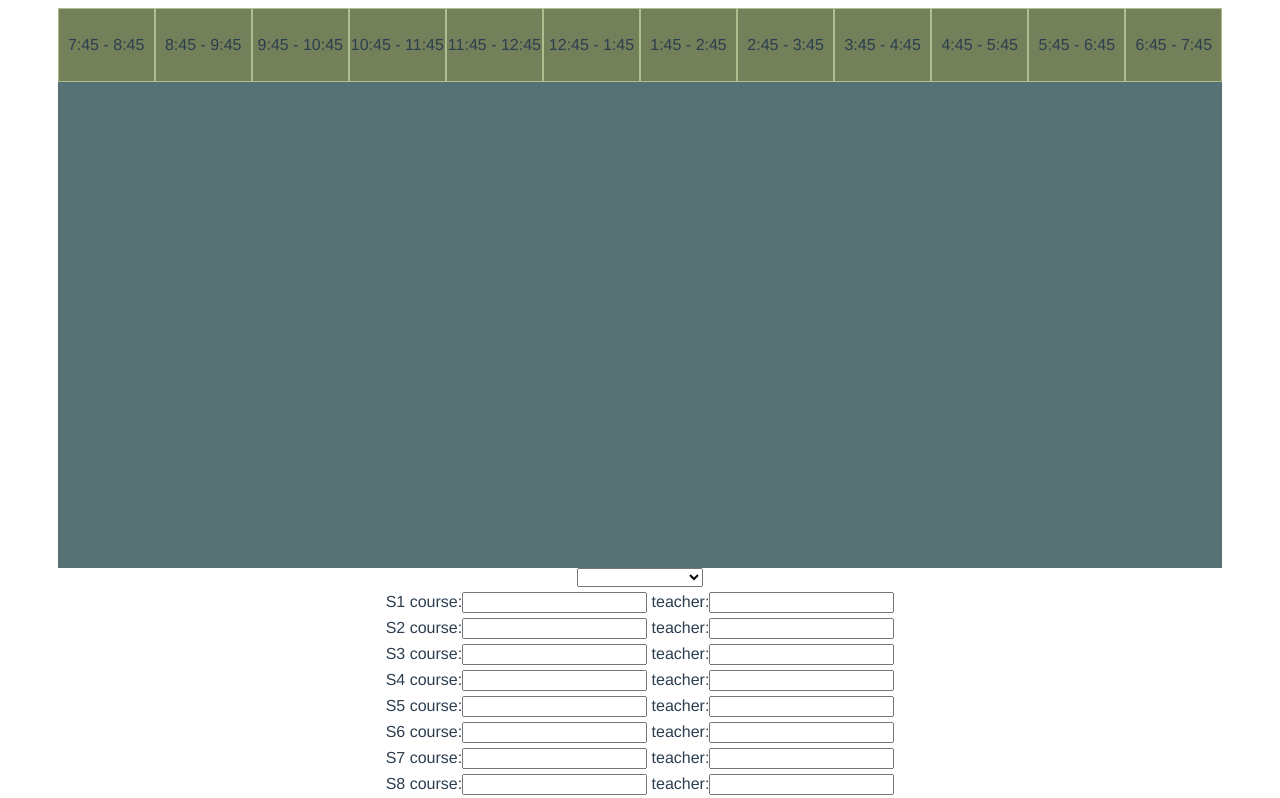
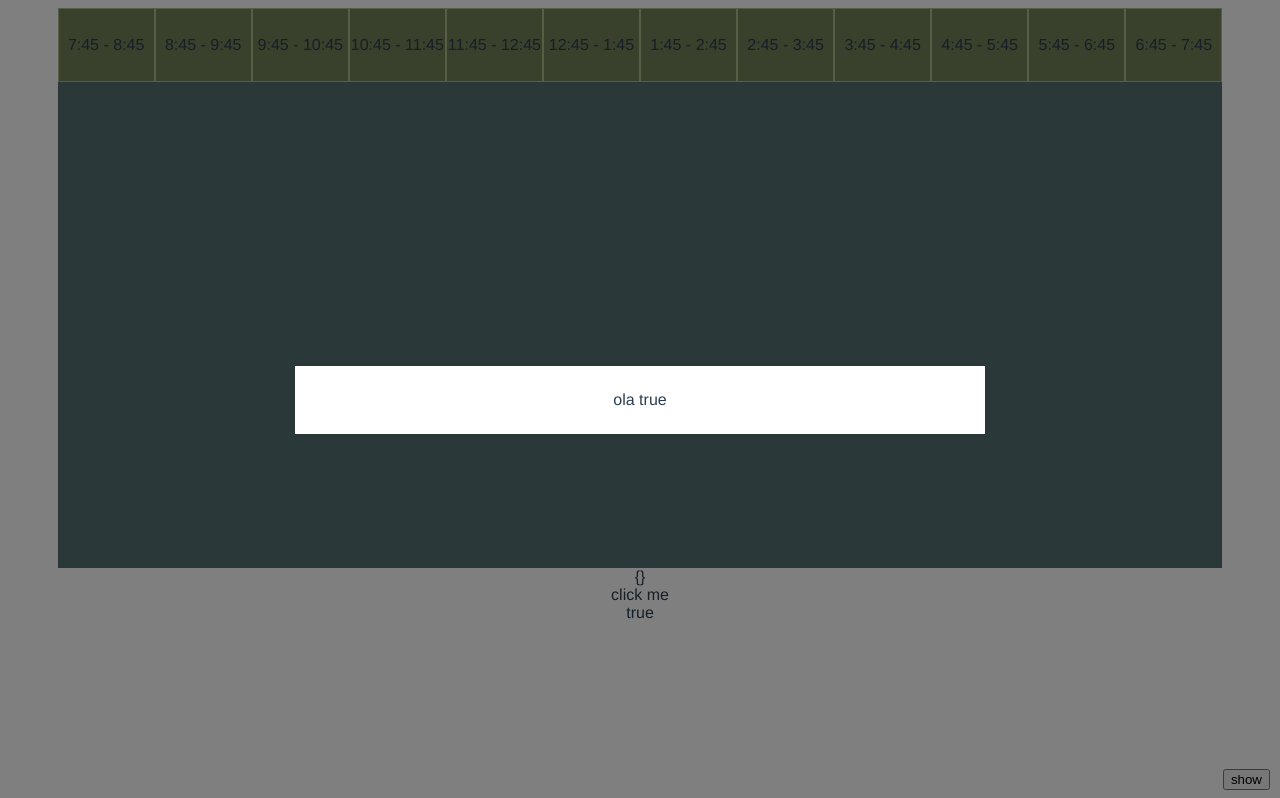
Before and after one commit to inuwyze/timetable, a Vue app: page / in a window 1280 px wide. Shown: the top 798 px of the page. Built offline with nearby package versions, Linux system fonts and the light colour scheme.

Commit message:
component[modal,searchSelect]]

```diff
--- a/src/App.vue
+++ b/src/App.vue
@@ -2,13 +2,17 @@
   <div id="app" >
 
     <timeTable/>
-    <select v-model='sel'>
-      <option value="s">ok brdfdfdfdfdfdfo</option>
-    </select>
-    <slotInput />
+
+    <slotInput v-show="true"/>
+
     <courseCard />
+    <!-- <searchSelect /> -->
 
-
+    <modal v-model="show">
+      ola
+    </modal>
+    <div @click="show=true">click me</div>
+    {{show}}
 
   </div>
 </template>
@@ -17,6 +21,7 @@
 import slotInput from './components/slotInput'
 import timeTable from './components/timeTable'
 import courseCard from './components/courseCard'
+// import searchSelect from './components/searchSelect'
 // import slts from '../slots.json'
 
 export default {
@@ -25,17 +30,25 @@ export default {
   ,
   data () {
     return {
-    sel:''
+
+    show:true
+
     }
   },
-
-
-
 
 }
 </script>
 
 <style>
+.error,.error:focus{
+  outline: none !important;
+  border-color: red;
+}
+.ok:focus{
+  outline: none !important;
+  border: 2px solid green;
+
+}
 #app {
   font-family: Avenir, Helvetica, Arial, sans-serif;
   -webkit-font-smoothing: antialiased;
@@ -48,13 +61,7 @@ export default {
   justify-content: center;
   align-items: center;
 }
-#timetable{
-  height: 70vh;
-  width: 91vw;
-  position: relative;
-  background: #557174;
-   /* transform: rotate(90deg); */
-}
+
 .event{
   position: absolute;
   height:10vh;
--- a/src/components/courseCard.vue
+++ b/src/components/courseCard.vue
@@ -1,26 +1,27 @@
 <template>
-     <div class="modal-mask" @click='closeCard' v-if="showCard">
-          <div class="modal-container" @click.stop>
-
-
+       <modal v-if='showCard' v-model="show">
             <h2 style="margin:0">{{myCourses[selCourse].name}}</h2>
             <div style="margin:0">{{myCourses[selCourse].faculty}}</div>
             <h4 class="chead2">timings</h4>
 
             <div v-for="(x,i) in slots[selCourse]" :key="i" class="g">
-              <span>{{x.day}}</span><span>: {{x.start|timeConvert}}</span><span>- {{x.end|timeConvert}}</span>
+              <span>{{x.day}}</span><span>: {{x.start|timeConvert}}</span><span>-{{x.end|timeConvert}}</span>
               </div>
 
-            <slot></slot>
-          </div>
-      </div>
+
+        </modal>
 </template>
 
 <script>
 import {mapState, mapMutations} from 'vuex'
 export default {
   computed: {
-    ...mapState(['showCard','selCourse','slots','myCourses'])
+    ...mapState(['showCard','selCourse','slots','myCourses']),
+    show:{
+      get(){return this.showCard},
+      set(v){this.$store.state.showCard=v}
+    }
+
   },
   data () {
     return {
--- /dev/null
+++ b/src/components/modal.vue
@@ -0,0 +1,66 @@
+<template>
+     <div class="modal-mask" @click='closeCard' v-if="show">
+          <div class="modal-container" @click.stop>
+            <slot></slot>
+            {{show}}
+          </div>
+      </div>
+</template>
+
+<script>
+
+export default {
+    name:'modal',
+    props: ['value'],
+   computed: {
+     show(){
+         return this.value
+     }
+   },
+    methods: {
+        // ...mapMutations(['closeCard'])
+        closeCard(){
+            console.log('close')
+            // this.show=false
+            this.$emit('input',false)
+        }
+
+    }
+}
+</script>
+
+<style>
+.chead2{
+  margin: 5px;
+}
+.g span{
+  justify-self: start;
+}
+.g{
+  display: grid;
+  width: 50%;
+  grid-template-columns:  50% 25% 25%;
+
+}
+.modal-mask {
+    position: fixed;
+    z-index: 9998;
+    top: 0;
+    left: 0;
+    width: 100%;
+    height: 100%;
+    background-color: rgba(0, 0, 0, 0.5);
+    display: flex;
+    align-items: center;
+    justify-content: center;
+    transition: opacity 0.3s ease;
+}
+.modal-container{
+    background: white;
+    padding:25px;
+    width: 50vw;
+    display: flex;
+    flex-direction: column;
+    align-items: center;
+}
+</style>
--- /dev/null
+++ b/src/components/searchSelect.vue
@@ -0,0 +1,127 @@
+<template>
+  <div  >
+      <input type="text"
+        @focus="showOptions=true"
+        @blur="showOptions=false"
+        @keydown="keyEvents($event)"
+        v-model="searchFilter"
+        placeholder="slot"
+        >
+        <div v-show="showOptions" @click="chk('sss')" class="drop-down">
+            <div v-for="(opt,i) in filteredOptions" :key="i" :class="{focus:i==eArr}" @mousedown="searchFilter=opt">{{opt}}</div>
+        </div>
+        <!-- {{searchFilter}} -->
+        {{eArr}}
+  </div>
+</template>
+
+<script>
+export default {
+    data () {
+        return {
+            searchFilter:'',
+            showOptions:false,
+
+            options:Object.keys(this.$store.state.slots),
+            eArr:0,
+
+        }
+    },
+    created () {
+      console.log(Object.keys(this.$store.state.slots))
+    },
+
+    methods: {
+        chk(s){
+            console.log(s)
+        },
+        exit(){
+            this.showOptions=false;
+            if(!this.filteredOptions.length) this.searchFilter=''
+        },
+        keyEvents(e){
+            console.log(e)
+
+
+            if (e.key === "Enter" && this.filteredOptions[0])
+                this.searchFilter=this.filteredOptions[this.eArr]
+
+            if( e.key==='ArrowDown')
+                this.eArr=(this.eArr+1)%this.filteredOptions.length
+            if( e.key==='ArrowUp')
+                {
+                    if(this.eArr==0)
+                    this.eArr=this.filteredOptions.length
+                    this.eArr=(this.eArr-1)%this.filteredOptions.length
+                }
+
+
+
+        },
+
+
+    },
+        computed: {
+            filteredOptions(){
+
+            if(!this.searchFilter.length)return this.options
+
+            console.log('as')
+            let re=new RegExp(this.searchFilter, 'gi')
+            let result=[]
+            for (const option of this.options) {
+                if (option.match(re))
+                    result.push(option)
+            }
+            console.log(result)
+            return result
+            },
+        },
+        watch: {
+            filteredOptions(){
+                 this.eArr=0
+            }
+        }
+
+}
+</script>
+
+<style>
+.drop-down{
+    box-shadow: 1px 1px 1px rgb(197, 196, 196);
+    border-bottom-left-radius :7px ;
+    border-bottom-right-radius :7px ;
+    height: 92px;
+    overflow-y: scroll;;
+}
+
+.drop-down div:last-child{
+    border-bottom-left-radius :7px ;
+    border-bottom-right-radius :7px ;
+}
+.drop-down div:hover{
+    background: rgb(230, 230, 230);
+}
+.focus{
+    background: rgb(226, 225, 225);
+
+}
+::-webkit-scrollbar {
+  width: 5px;
+}
+
+/* Track */
+::-webkit-scrollbar-track {
+  background: #f1f1f1;
+}
+
+/* Handle */
+::-webkit-scrollbar-thumb {
+  background: #888;
+}
+
+/* Handle on hover */
+::-webkit-scrollbar-thumb:hover {
+  background: #555;
+}
+</style>
--- a/src/components/slotInput.vue
+++ b/src/components/slotInput.vue
@@ -1,16 +1,29 @@
 <template>
 <div class="container">
 
-  <div class="container ">
-    <!-- {{sltss}} -->
+    <!-- <div class=" ">
+    {{sltss}}
     <div v-for="(s,slt) in sltss" :key="slt" class="inp">
       {{slt}} course:<input type="text" @input="inputHandler(slt,'name',$event.target.value.trim())">
       teacher:<input type="text" @input="inputHandler(slt,'faculty',$event.target.value)">
       <span v-for='(i,x) in s' :key='x'>  </span>
-      <!-- [{{i.day|abbv}}{{i.start|timeConvert}}{{i.end|timeConvert}}] -->
-    </div>
-  </div>
+      [{{i.day|abbv}}{{i.start|timeConvert}}{{i.end|timeConvert}}]
+      </div>
+    </div> -->
+    <modal v-model="show">
+      slot*,course name,faculty**
+    <textarea :class="validate"
+    name="" id="" cols="30" rows="10" v-model="textarea"></textarea>
+
+    *case sensitive
+    **optional
+    </modal>
+    <button
+    class="addCourses"
+    @click="show=true">show</button>
+    <div v-html="textarea"></div>
     {{myCourses}}
+    <!-- {{Object.keys(sltss)}} -->
 </div>
 </template>
 
@@ -19,8 +32,33 @@ import slts from '../../slots.json'
 import {mapState} from 'vuex'
 
 export default {
+  data () {
+    return {
+      show:false,
+      sltss:slts,
+      validate:'',
+      textarea:''
+    }
+  },
   computed: {
     ...mapState({myCourses:'myCourses'})
+  },
+  watch: {
+    textarea(v){
+      let c=v.split('\n').filter(x=>x!='')
+      let s=[]
+      let vd=c.every(x=>{s.push(x.split('-')[0]);return x.split('-').length>1  && x.split('-').every(y=>y) && Object.keys(this.sltss).includes(x.split('-')[0]) ;})
+      console.log(s)
+      console.log(vd)
+      let Sltdup=new Set(s).size == s.length
+
+
+      this.validate=vd && Sltdup ?'ok':'error'
+      if(vd){
+        let that=this;
+      c.forEach(function(x){that.inputHandler(x.split('-')[0],x.split('-')[1],x.split('-')[2]?x.split('-')[2]:'')})
+      }
+    }
   },
   filters: {
     abbv(v){
@@ -28,22 +66,19 @@ export default {
     },
 
   },
-  data () {
-    return {
-      sltss:slts,
-    }
-  },
+
   methods: {
-    inputHandler(s,f,v){
+    inputHandler(s,n,f){
 
-      console.log(v)
-      console.log(this.$store.state.myCourses[s])
+      console.log(s,f,n)
+      // console.log(this.$store.state.myCourses[s])
 
-      console.log(s)
-      console.log(this.$store.state.myCourses)
+      // console.log(s)
+      // console.log(this.$store.state.myCourses)
       if(!this.$store.state.myCourses[s])
         this.$set(this.$store.state.myCourses, s, {name:'',faculty:''})
-      this.$store.state.myCourses[s][f]=v
+      this.$store.state.myCourses[s]['name']=n
+      this.$store.state.myCourses[s]['faculty']=f
       if(this.$store.state.myCourses[s].name=='' && this.$store.state.myCourses[s].faculty=='')
         delete this.$store.state.myCourses[s];
     }
@@ -52,8 +87,18 @@ export default {
 </script>
 
 <style>
+.addCourses{
+  position: fixed;
+  bottom: 10px;
+  right: 10px;
+}
 .container{
   width: 100%;
+  display: flex;
+  flex-direction: column;
+  justify-content: center;
+  /* align-content: center; */
+  align-items: center;
 }
 .grid{
   display: grid ;
--- a/src/components/timeTable.vue
+++ b/src/components/timeTable.vue
@@ -2,8 +2,7 @@
   <div>
       <div id='timetable' ref="timetable">
       <div v-for="(x,i) in times" :key="i" class="periods"
-      :style="{left:left(x.start-7.75),right:right(x.end-7.75),top:top(x.day)}"
-      >
+      :style="{left:left(x.start-7.75),right:right(x.end-7.75),top:top(x.day)}">
         {{x.start|timeConvert}} - {{x.end|timeConvert}}
       </div>
       <div v-for="(course,slot) in courses" :key="slot">
@@ -18,7 +17,7 @@
         </div>
         <div v-if="slotSel==slot">
           {{event.start|timeConvert}}-{{event.end|timeConvert}}
-        </div>
+      </div>
       </div>
       </div>
       </div>
@@ -76,4 +75,11 @@ export default {
     justify-content: center;
     /* font-size: 12px; */
 }
+#timetable{
+  height: 70vh;
+  width: 91vw;
+  position: relative;
+  background: #557174;
+   /* transform: rotate(-90deg); */
+}
 </style>
```
Also changed, not shown: src/main.js (+3 -7 lines), notes.txt, 1 other file (tests, documents, lock files or other folders).
